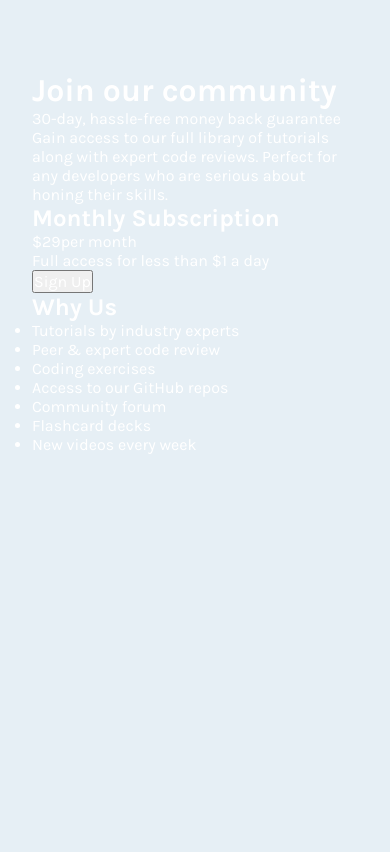
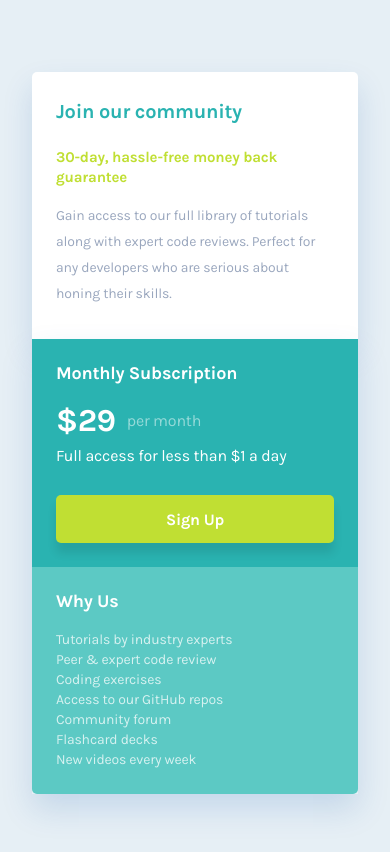
Before and after one commit to ionStici/single-price-grid-component, a plain HTML site: page index.html in a window 390 px wide. Drawn offline with Linux system fonts and the light colour scheme.

Commit message:
Style the component for mobile and tablet

```diff
--- a/style.css
+++ b/style.css
@@ -31,3 +31,133 @@ body {
     margin: 7.2rem 0 6.2rem 0;
     padding: 0 3.2rem;
 }
+
+/* HEADER */
+
+.header {
+    background-color: #fff;
+    max-width: 50rem;
+    margin: 0 auto;
+    padding: 2.8rem 2.4rem 3.2rem 2.4rem;
+    border-top-left-radius: 0.5rem;
+    border-top-right-radius: 0.5rem;
+    box-shadow: 0 1.5rem 3rem rgba(0, 80, 171, 0.1488);
+}
+
+.h1 {
+    font-weight: 700;
+    font-size: 2rem;
+    line-height: 2.3rem;
+    letter-spacing: -0.25px;
+    color: #2ab3b1;
+}
+
+.sub-heading {
+    font-weight: 700;
+    font-size: 1.5rem;
+    line-height: 2rem;
+    letter-spacing: -0.1875px;
+    color: #c0df33;
+}
+
+.p {
+    font-size: 1.4rem;
+    line-height: 2.6rem;
+    letter-spacing: -0.175px;
+    color: #9aa7be;
+}
+
+/* MAIN */
+
+.main {
+    max-width: 50rem;
+    margin: 0 auto;
+    box-shadow: 0 1.5rem 3rem rgba(0, 80, 171, 0.1488);
+}
+
+.section-subscription {
+    background-color: #2ab3b1;
+    padding: 2.4rem;
+}
+
+.section-why-us {
+    background-color: #5cc9c4;
+    padding: 2.4rem;
+    border-bottom-left-radius: 0.5rem;
+    border-bottom-right-radius: 0.5rem;
+}
+
+/*  */
+
+.h2 {
+    font-weight: 700;
+    font-size: 1.8rem;
+    line-height: 2.1rem;
+    letter-spacing: -0.225px;
+    margin-bottom: 1.8rem;
+}
+
+.price {
+    display: flex;
+    align-items: center;
+    margin-bottom: 0.4rem;
+}
+
+.price span:nth-child(1) {
+    font-weight: 700;
+    font-size: 3.2rem;
+    line-height: 3.7rem;
+    letter-spacing: -0.4px;
+    margin-right: 1.1rem;
+}
+
+.price span:nth-child(2) {
+    font-size: 1.6rem;
+    line-height: 2.6rem;
+    letter-spacing: -0.2px;
+    opacity: 0.5;
+}
+
+.p-2 {
+    font-weight: 400;
+    font-size: 1.6rem;
+    line-height: 2.6rem;
+    letter-spacing: -0.2px;
+    margin-bottom: 2.6rem;
+}
+
+.btn {
+    width: 100%;
+    height: 4.8rem;
+    background-color: #c0df33;
+    box-shadow: 0 1rem 1rem rgba(0, 0, 0, 0.0973);
+    border: none;
+    border-radius: 0.5rem;
+
+    font-weight: 700;
+    font-size: 1.6rem;
+    line-height: 1.9rem;
+    letter-spacing: -0.2px;
+}
+
+ul {
+    list-style: none;
+}
+
+li {
+    font-weight: 400;
+    font-size: 1.4rem;
+    line-height: 2rem;
+    letter-spacing: -0.175px;
+    opacity: 0.75;
+}
+
+/* UTILITIES */
+
+.u-margin-bottom-16px {
+    margin-bottom: 1.6rem;
+}
+
+.u-marign-bottom-24px {
+    margin-bottom: 2.4rem;
+}
```
